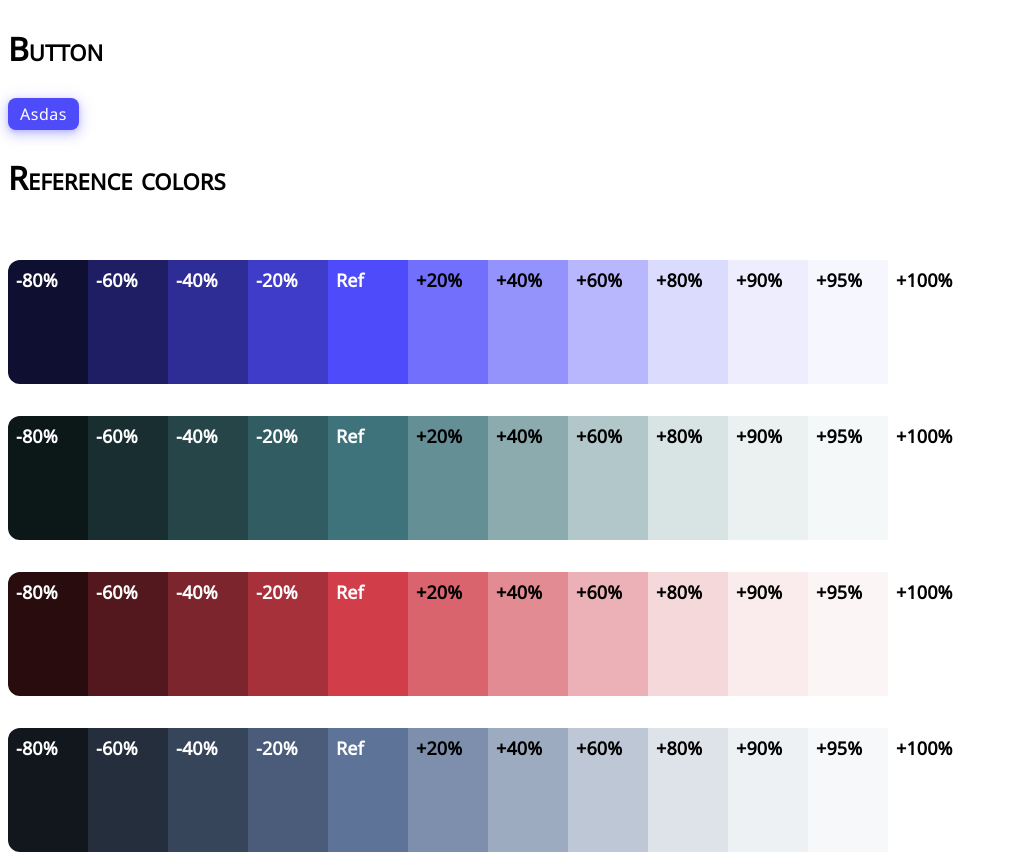
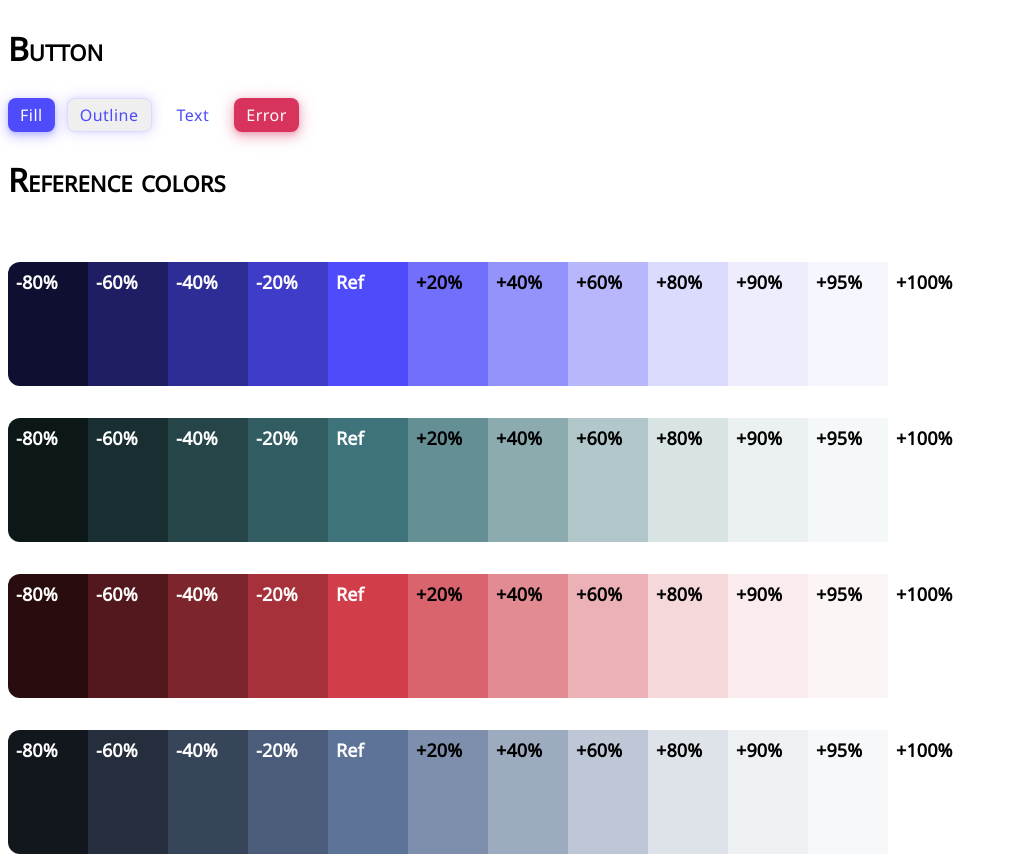
Before and after one commit to Simonlfr/Konkret-ui-react, a React (Vite) app: page / in a window 1280 px wide. Shown: the whole page, without its empty margins (0-1014 px from the left). Built offline with nearby package versions, Linux system fonts and the light colour scheme.

Commit message:
Display button variants.

```diff
--- a/src/pages/homePage.tsx
+++ b/src/pages/homePage.tsx
@@ -9,9 +9,20 @@ export function HomePage(): JSX.Element {
     <Container>
       <div>
         <HeadlineMedium>Button</HeadlineMedium>
-        <Button variant="fill">
-          <Button.text>asdas</Button.text>
-        </Button>
+        <ButtonContainer>
+          <Button variant="fill">
+            <Button.text>Fill</Button.text>
+          </Button>
+          <Button variant="outline">
+            <Button.text>Outline</Button.text>
+          </Button>
+          <Button variant="text">
+            <Button.text>Text</Button.text>
+          </Button>
+          <Button variant="destructive">
+            <Button.text>Error</Button.text>
+          </Button>
+        </ButtonContainer>
       </div>
       <ColorLegend />
     </Container>
@@ -19,3 +30,8 @@ export function HomePage(): JSX.Element {
 }
 
 const Container = styled.div``;
+const ButtonContainer = styled.div`
+  display: flex;
+  flex-direction: row;
+  gap: 12px;
+`;
```
